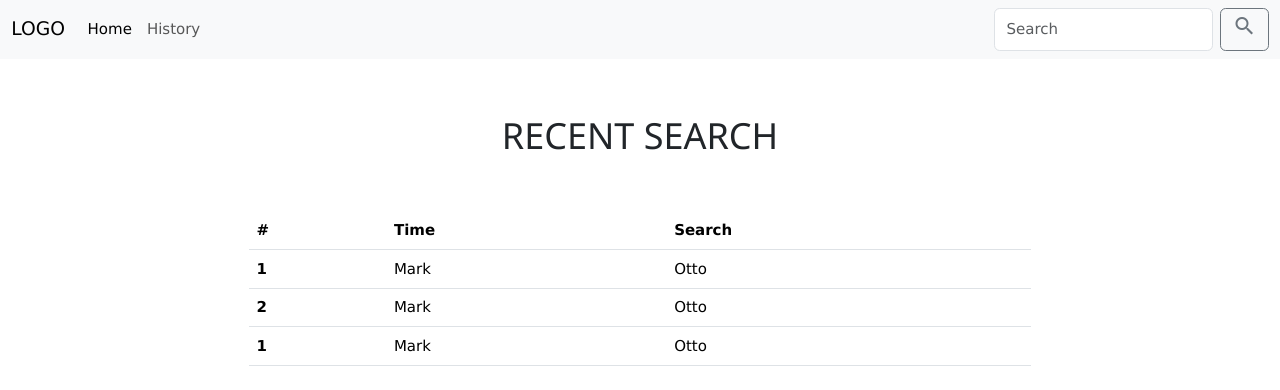
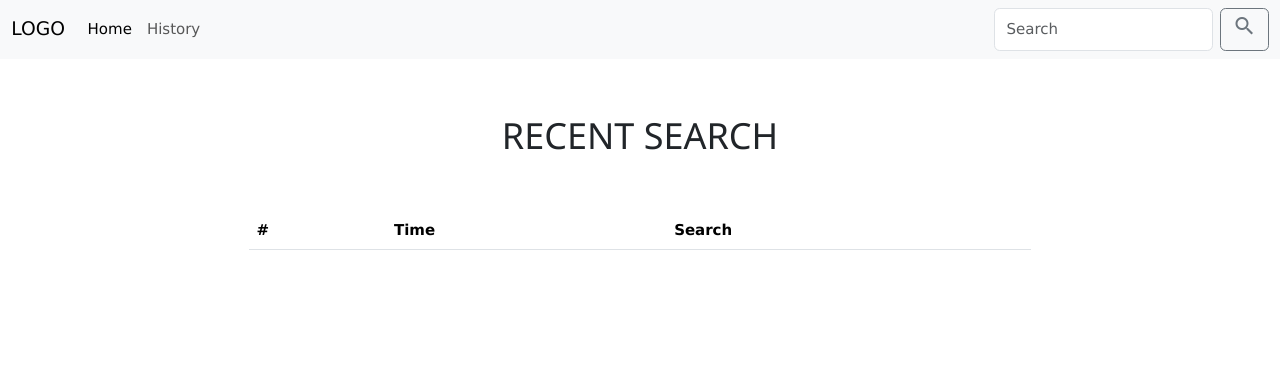
Before and after one commit to princeverma-ai/hackmol4.0, a website: page public/history.html in a window 1280 px wide. Drawn offline with nearby package versions, Linux system fonts and the light colour scheme.

Commit message:
something

```diff
--- a/public/history.html
+++ b/public/history.html
@@ -103,21 +103,7 @@
       </tr>
     </thead>
     <tbody id="tableHistory">
-      <tr>
-        <th scope="row">1</th>
-        <td>Mark</td>
-        <td>Otto</td>
-      </tr>
-      <tr>
-        <th scope="row">2</th>
-        <td>Mark</td>
-        <td>Otto</td>
-      </tr>
-      <tr>
-        <th scope="row">1</th>
-        <td>Mark</td>
-        <td>Otto</td>
-      </tr>
+
     </tbody>
   </table>
   </div>
```
Also changed, not shown: public/app.js (+11 -6 lines).
